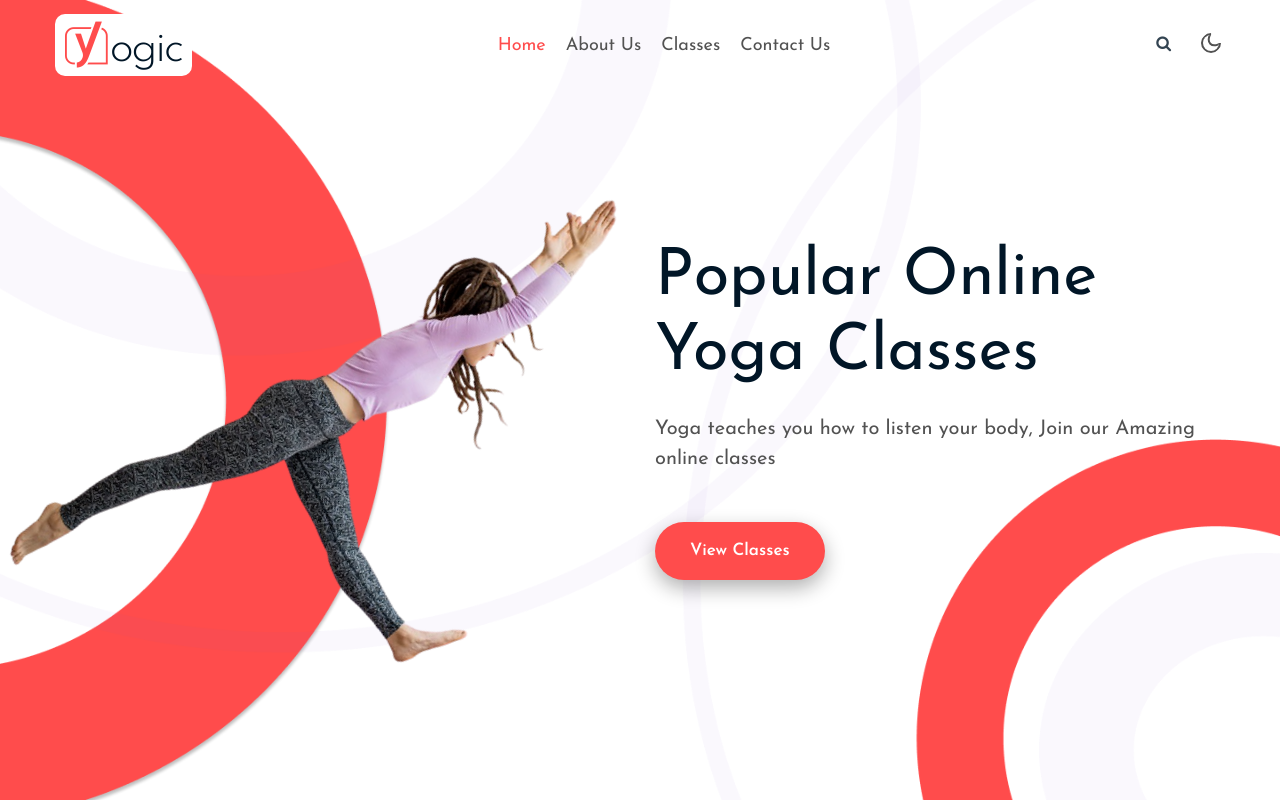
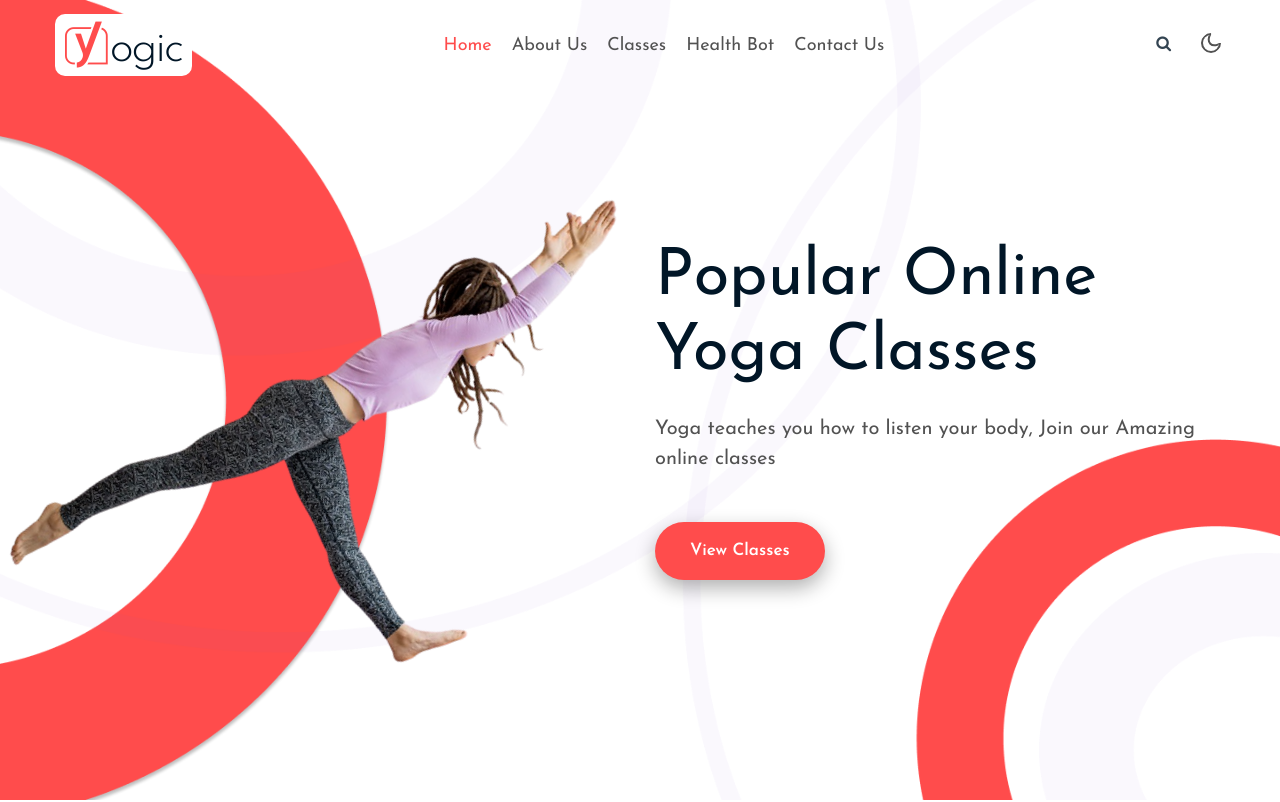
Before and after one commit to harshitvarma638/Yogic-fitness, a plain HTML site: page index.html in a window 1280 px wide. Shown: the top 802 px of the page. Drawn offline with Linux system fonts and the light colour scheme.

Commit message:
Update index.html
embedded the health bot in the website

```diff
--- a/index.html
+++ b/index.html
@@ -44,6 +44,9 @@
                         </li>
                         <li class="nav-item">
                             <a class="nav-link" href="classes.html">Classes</a>
+                        </li>
+                        <li class="nav-item">
+                            <a class="nav-link" href="healthbot.html">Health Bot</a>
                         </li>
                         <li class="nav-item">
                             <a class="nav-link" href="contact.html">Contact Us</a>
```
